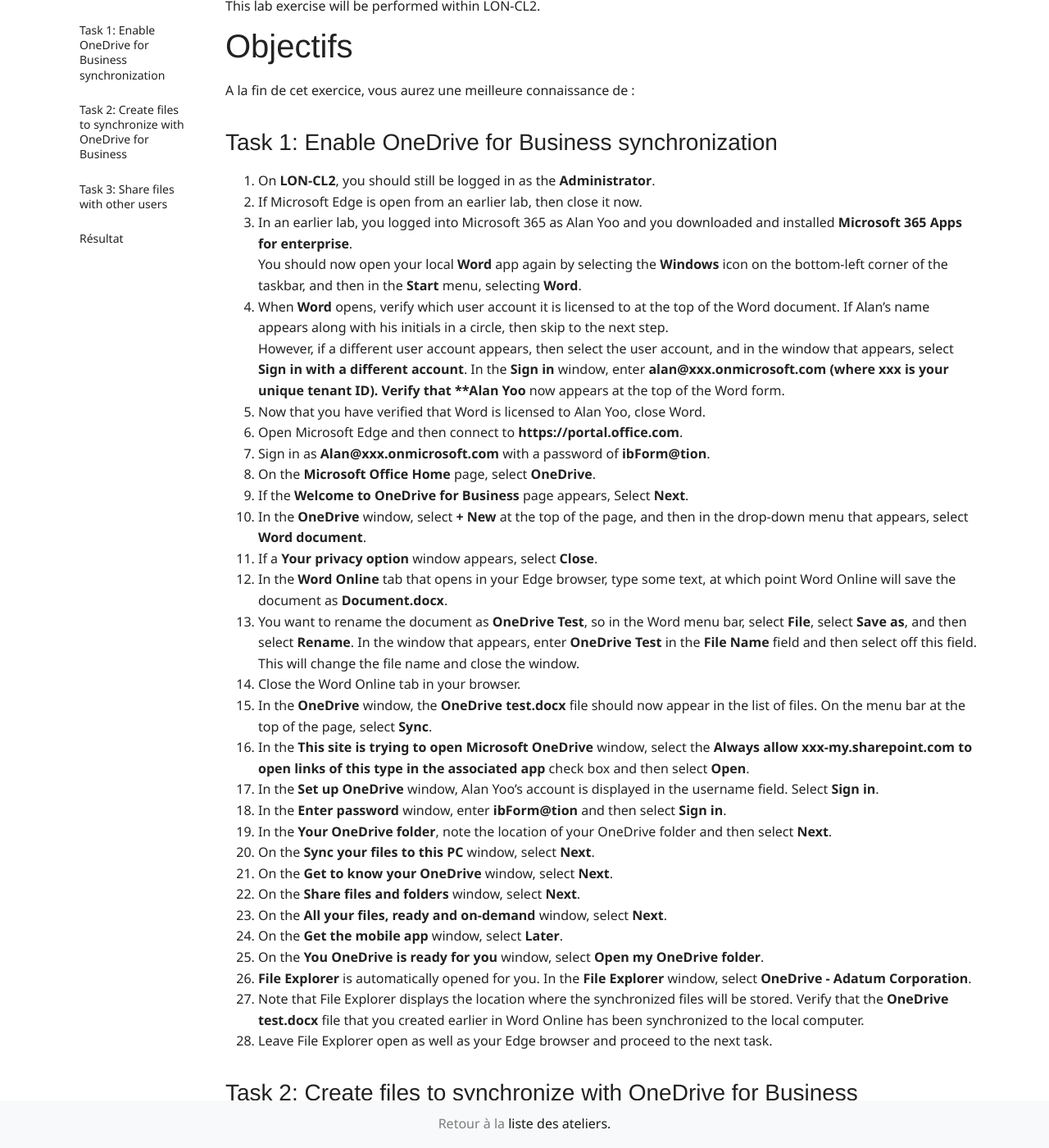
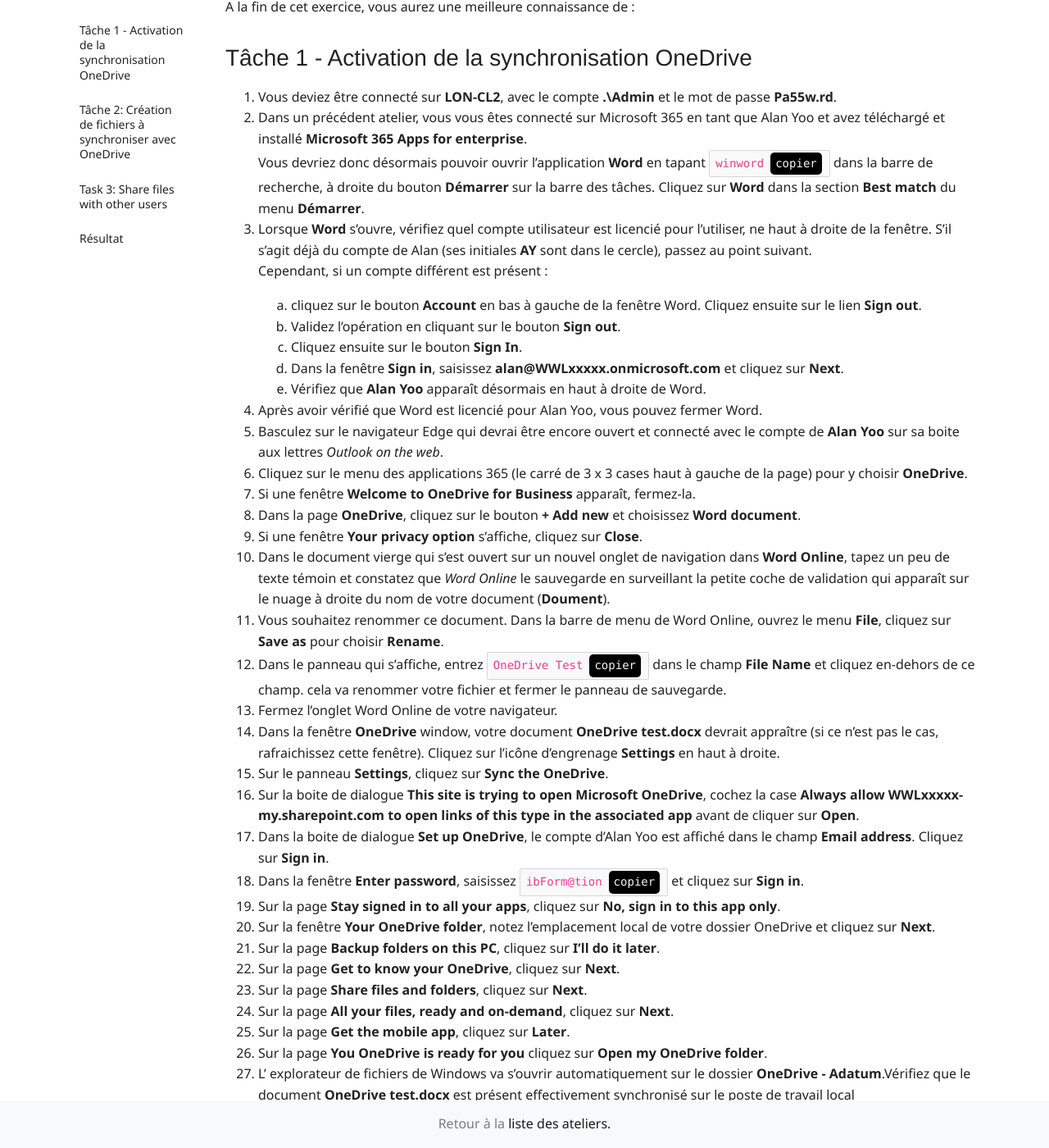
Before and after one commit to renaudwangler/ib-labs, a Jekyll site: the page built from msms030fr/lab9e2.md, in a window 1280 px wide and 1400 px high, scrolled down 498 px. Shown: the whole window at 82% size. Built offline with Jekyll 4.4.1, drawn with Linux system fonts in a browser that asks for light colours; nearby versions of some CDN libraries; comment, search, counter and statistics services are not loaded; some of the changed text lies outside the part shown.

Commit message:
msms030frl9e2t1

````diff
--- a/msms030fr/lab9e2.md
+++ b/msms030fr/lab9e2.md
@@ -4,48 +4,52 @@ title: "Lab9-Ex2 - OneDrive for Business"
 length: "00"
 ---
 # Scénario
-Now that she has implemented Microsoft Yammer in Adatum's Microsoft 365 pilot project, Dominique Skyetson is ready to do the same with Microsoft OneDrive for Business. Dominique knows that with OneDrive, Adatum's users can easily and securely store and access their files from all their devices. This will enable them to more efficiently work with others regardless of whether they're inside or outside the organization and terminate that sharing whenever they want.
-Dominique also knows that OneDrive for Business will help protect their work through advanced encryption while the data is in transit and at rest in data centers. Because Adatum is serious about improving its security requirements, Dominique plans to implement OneDrive to help ensure that her users adhere to Adatum's most rigorous compliance standards by enabling them to choose where their data lives and providing detailed reporting of how that data has been changed and accessed.
-In this exercise, Dominique will enable OneDrive for Business synchronization, create test files to be synchronized, and then verify file synchronization.
-This lab exercise will be performed within LON-CL2.
+Après avoir implémenté *Viva Engage* dans le projet pilote Adatum, Dominique Skyetson est prêt à faire de même avec *OneDrive for Business*. Dominique sait que, avec OneDrive, les utilisateurs d'Adatum pourront accéder aisément et de manière sécurisée à leur fichiers de travail depuis tous leur périphériques. Cela leur permettra aussi d'être plus efficace dans le travail avec d'autres collaborateurs, qu'ils soient internes ou externes à l'entreprise.
+Dominique a également conscience que *OneDrive for Business* aidera à mieux protéger les documents métier de Adatum car il seront chiffrés, aussi bien lors de leur déplacement que lors de leur stockage.
+Dans cet exercice, Dominique va mettre en oeuvre la synchronisation *OneDrive for Business*, créer quelques fichiers test à synchroniser et vérifier le résultat de ces opérations.
 
 # Objectifs
 A la fin de cet exercice, vous aurez une meilleure connaissance de :
 
 
-## Task 1: Enable OneDrive for Business synchronization
-1. On **LON-CL2**, you should still be logged in as the **Administrator**.
-1. If Microsoft Edge is open from an earlier lab, then close it now.
-1. In an earlier lab, you logged into Microsoft 365 as Alan Yoo and you downloaded and installed **Microsoft 365 Apps for enterprise**.
-	You should now open your local **Word** app again by selecting the **Windows** icon on the bottom-left corner of the taskbar, and then in the **Start** menu, selecting **Word**.
-1. When **Word** opens, verify which user account it is licensed to at the top of the Word document. If Alan's name appears along with his initials in a circle, then skip to the next step.
-	However, if a different user account appears, then select the user account, and in the window that appears, select **Sign in with a different account**. In the **Sign in** window, enter **alan@xxx.onmicrosoft.com (where xxx is your unique tenant ID). Verify that **Alan Yoo** now appears at the top of the Word form.
-1. Now that you have verified that Word is licensed to Alan Yoo, close Word.
-1. Open Microsoft Edge and then connect to **https://portal.office.com**.
-1. Sign in as **Alan@xxx.onmicrosoft.com** with a password of **ibForm@tion**.
-1. On the **Microsoft Office Home** page, select **OneDrive**.
-1. If the **Welcome to OneDrive for Business** page appears, Select **Next**.
-1. In the **OneDrive** window, select **+ New** at the top of the page, and then in the drop-down menu that appears, select **Word document**.
-1. If a **Your privacy option** window appears, select **Close**.
-1. In the **Word Online** tab that opens in your Edge browser, type some text, at which point Word Online will save the document as **Document.docx**.
-1. You want to rename the document as **OneDrive Test**, so in the Word menu bar, select **File**, select **Save as**, and then select **Rename**. In the window that appears, enter **OneDrive Test** in the **File Name** field and then select off this field. This will change the file name and close the window.
-1. Close the Word Online tab in your browser.
-1. In the **OneDrive** window, the **OneDrive test.docx** file should now appear in the list of files. On the menu bar at the top of the page, select **Sync**.
-1. In the **This site is trying to open Microsoft OneDrive** window, select the **Always allow xxx-my.sharepoint.com to open links of this type in the associated app** check box and then select **Open**.
-1. In the **Set up OneDrive** window, Alan Yoo's account is displayed in the username field. Select **Sign in**.
-1. In the **Enter password** window, enter **ibForm@tion** and then select **Sign in**.
-1. In the **Your OneDrive folder**, note the location of your OneDrive folder and then select **Next**.
-1. On the **Sync your files to this PC** window, select **Next**.
-1. On the **Get to know your OneDrive** window, select **Next**.
-1. On the **Share files and folders** window, select **Next**.
-1. On the **All your files, ready and on-demand** window, select **Next**.
-1. On the **Get the mobile app** window, select **Later**.
-1. On the **You OneDrive is ready for you** window, select **Open my OneDrive folder**.
-1. **File Explorer** is automatically opened for you. In the **File Explorer** window, select **OneDrive - Adatum Corporation**.
-1. Note that File Explorer displays the location where the synchronized files will be stored. Verify that the **OneDrive test.docx** file that you created earlier in Word Online has been synchronized to the local computer.
-1. Leave File Explorer open as well as your Edge browser and proceed to the next task.
+## Tâche 1 - Activation de la synchronisation OneDrive
+1. Vous deviez être connecté sur **LON-CL2**, avec le compte **.\Admin** et le mot de passe **Pa55w.rd**.
+1. Dans un précédent atelier, vous vous êtes connecté sur Microsoft 365 en tant que Alan Yoo et avez téléchargé et installé **Microsoft 365 Apps for enterprise**.
+	Vous devriez donc désormais pouvoir ouvrir l'application **Word** en tapant ```winword``` dans la barre de recherche, à droite du bouton **Démarrer** sur la barre des tâches. Cliquez sur **Word** dans la section **Best match** du menu **Démarrer**.
+1. Lorsque **Word** s'ouvre, vérifiez quel compte utilisateur est licencié pour l'utiliser, ne haut à droite de la fenêtre. S'il s'agit déjà du compte de Alan (ses initiales **AY** sont dans le cercle), passez au point suivant.
+	Cependant, si un compte différent est présent :
+	1. cliquez sur le bouton **Account** en bas à gauche de la fenêtre Word. Cliquez ensuite sur le lien **Sign out**.
+	1. Validez l'opération en cliquant sur le bouton **Sign out**.
+	1. Cliquez ensuite sur le bouton **Sign In**.
+	1. Dans la fenêtre **Sign in**, saisissez **alan@WWLxxxxx.onmicrosoft.com** et cliquez sur **Next**.
+	1. Vérifiez que **Alan Yoo** apparaît désormais en haut à droite de Word.
+1. Après avoir vérifié que Word est licencié pour Alan Yoo, vous pouvez fermer Word.
+1. Basculez sur le navigateur Edge qui devrai être encore ouvert et connecté avec le compte de **Alan Yoo** sur sa boite aux lettres *Outlook on the web*.
+1. Cliquez sur le menu des applications 365 (le carré de 3 x 3 cases haut à gauche de la page) pour y choisir **OneDrive**.
+1. Si une fenêtre **Welcome to OneDrive for Business** apparaît, fermez-la.
+1. Dans la page **OneDrive**, cliquez sur le bouton **+ Add new** et choisissez **Word document**.
+1. Si une fenêtre **Your privacy option** s'affiche, cliquez sur **Close**.
+1. Dans le document vierge qui s'est ouvert sur un nouvel onglet de navigation dans **Word Online**, tapez un peu de texte témoin et constatez que *Word Online* le sauvegarde en surveillant la petite coche de validation qui apparaît sur le nuage à droite du nom de votre document (**Doument**).
+1. Vous souhaitez renommer ce document. Dans la barre de menu de Word Online, ouvrez le menu **File**, cliquez sur **Save as** pour choisir **Rename**.
+1. Dans le panneau qui s'affiche, entrez ```OneDrive Test``` dans le champ **File Name** et cliquez en-dehors de ce champ. cela va renommer votre fichier et fermer le panneau de sauvegarde.
+1. Fermez l'onglet Word Online de votre navigateur.
+1. Dans la fenêtre **OneDrive** window, votre document **OneDrive test.docx** devrait appraître (si ce n'est pas le cas, rafraichissez cette fenêtre). Cliquez sur l'icône d'engrenage **Settings** en haut à droite.
+1. Sur le panneau **Settings**, cliquez sur **Sync the OneDrive**.
+1. Sur la boite de dialogue **This site is trying to open Microsoft OneDrive**, cochez la case **Always allow WWLxxxxx-my.sharepoint.com to open links of this type in the associated app** avant de cliquer sur **Open**.
+1. Dans la boite de dialogue **Set up OneDrive**, le compte d'Alan Yoo est affiché dans le champ **Email address**. Cliquez sur **Sign in**.
+1. Dans la fenêtre **Enter password**, saisissez ```ibForm@tion``` et cliquez sur **Sign in**.
+1. Sur la page **Stay signed in to all your apps**, cliquez sur **No, sign in to this app only**.
+1. Sur la fenêtre **Your OneDrive folder**, notez l'emplacement local de votre dossier OneDrive et cliquez sur **Next**.
+1. Sur la page **Backup folders on this PC**, cliquez sur **I'll do it later**.
+1. Sur la page **Get to know your OneDrive**, cliquez sur **Next**.
+1. Sur la page **Share files and folders**, cliquez sur **Next**.
+1. Sur la page **All your files, ready and on-demand**, cliquez sur **Next**.
+1. Sur la page **Get the mobile app**, cliquez sur **Later**.
+1. Sur la page **You OneDrive is ready for you** cliquez sur **Open my OneDrive folder**.
+1. L' explorateur de fichiers de Windows va s'ouvrir automatiquement sur le dossier **OneDrive - Adatum**.Vérifiez que le document **OneDrive test.docx** est présent effectivement synchronisé sur le poste de travail local
+1. laissez ouvert l'explorateur de fichier et le navigateur Internet pour la tâche suivante.
 
-## Task 2: Create files to synchronize with OneDrive for Business
+## Tâche 2: Création de fichiers à synchroniser avec OneDrive
 Now that you have enabled file synchronization with OneDrive for Business, Dominique Skyetson wants to create test files to be synchronized and then verify file synchronization.
 1. On **LON-CL2**, ensure that the **OneDrive for Business** folder is open in File Explorer from the previous task. If not, open **File Explorer** and select **OneDrive - Adatum Corporation**.
 1. In **File Explorer**, select **Home** that appears in the menu bar at the top of the window.
````
Also changed, not shown: msms030fr/index.md (+1 -1 lines), 1 other file.
